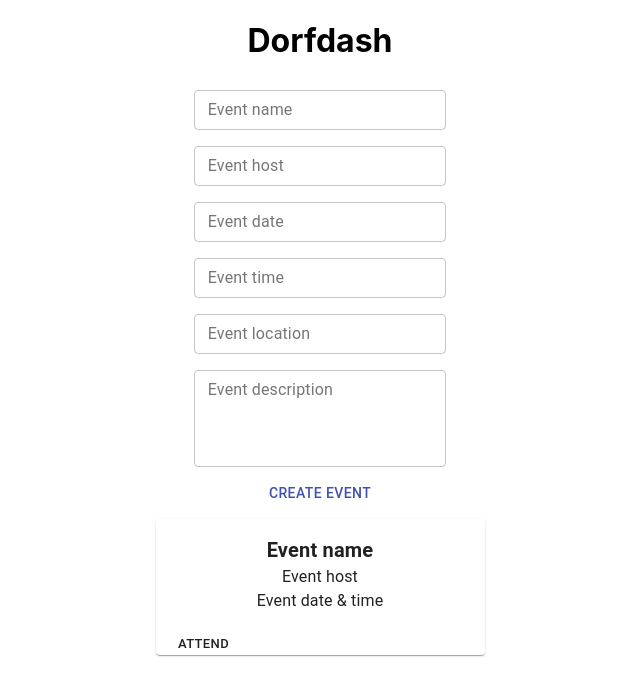
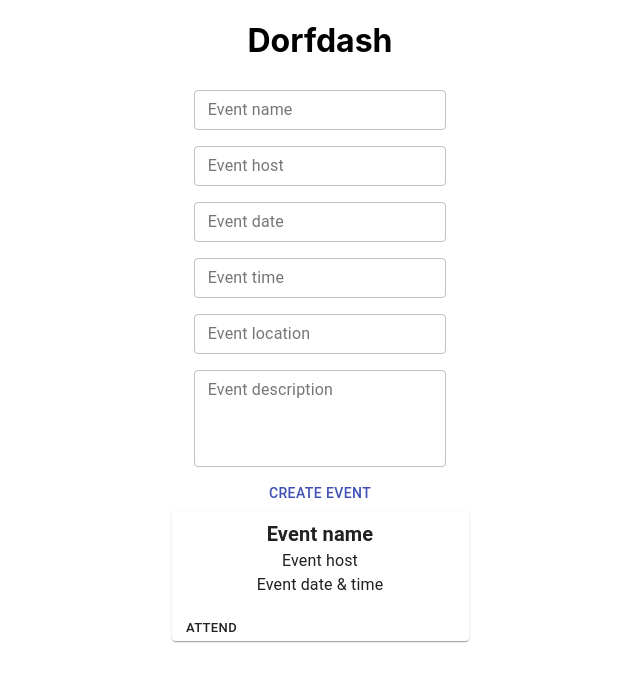
Before and after one commit to RFP54-Gucci/Dorfdash, a React (Create React App) app: page / in a window 1280 px wide. Shown: the top 696 px of the page, without its empty margins (320-960 px from the left). Built offline with nearby package versions, Linux system fonts and the light colour scheme.

Commit message:
small changes on card

```diff
--- a/src/components/event-lists/Upcoming.js
+++ b/src/components/event-lists/Upcoming.js
@@ -2,6 +2,7 @@ import { makeStyles } from '@material-ui/core/styles';
 import Container from '@material-ui/core/Container';
 import Card from '@material-ui/core/Card';
 import CardActions from '@material-ui/core/CardActions';
+import CardActionArea from '@material-ui/core/CardActionArea';
 import CardContent from '@material-ui/core/CardContent';
 import Button from '@material-ui/core/Button';
 import Typography from '@material-ui/core/Typography';
@@ -10,8 +11,7 @@ const Upcoming = () => {
   const useStyles = makeStyles((theme) => ({
     root: {
       maxWidth: 345,
-      height: 120,
-      padding: 8,
+      height: 130,
     },
     content: {
       padding: 8,
@@ -27,6 +27,7 @@ const Upcoming = () => {
   return (
     <Container maxWidth="sm" className={classes.root}>
       <Card className={classes.root}>
+        <CardActionArea>
           <CardContent className={classes.content}>
             <Typography className={classes.title}>
               Event name
@@ -41,6 +42,7 @@ const Upcoming = () => {
           <CardActions>
             <Button size="small">Attend</Button>
           </CardActions>
+        </CardActionArea>
       </Card>
     </Container>
   );
```
Lines whose indentation alone changed are shown as unchanged.
